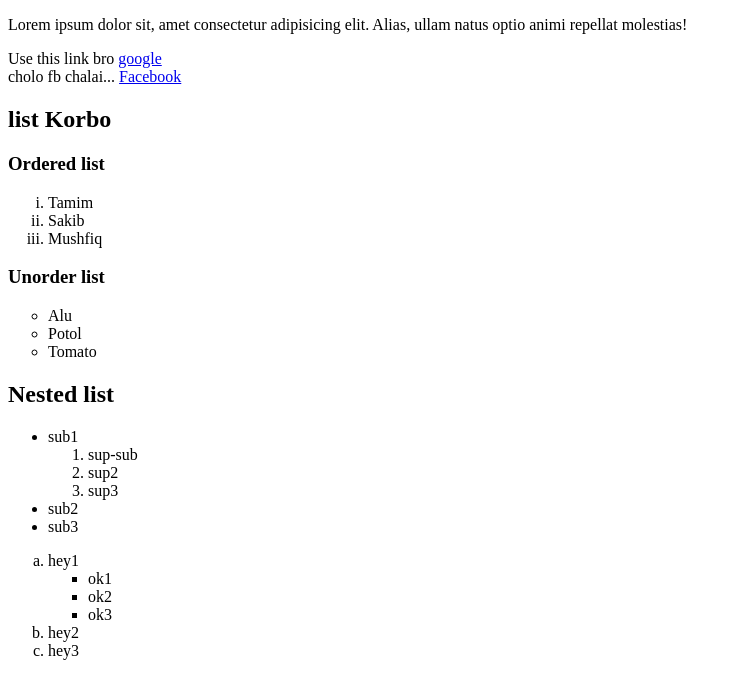
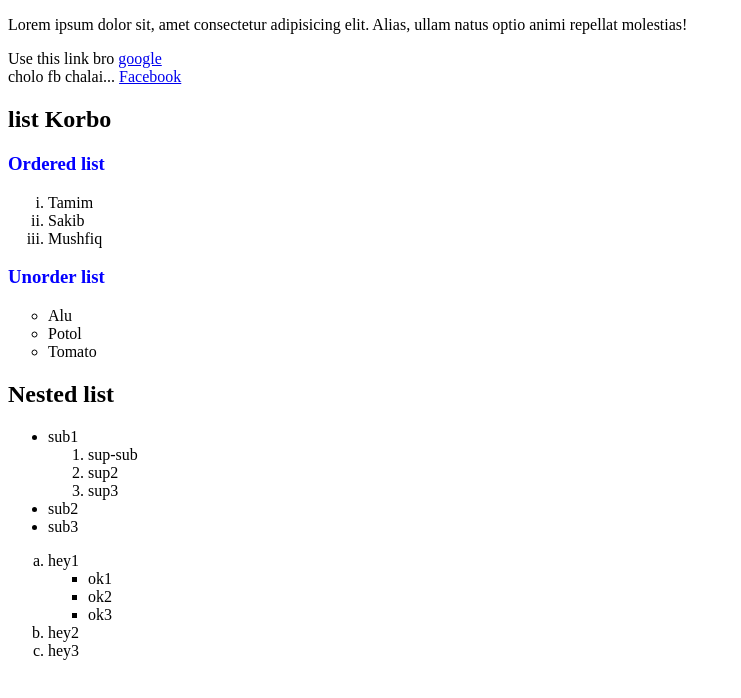
Before and after one commit to DeV-Hridoy/WB02, a plain HTML site: page class5.html in a window 1280 px wide. Shown: the whole page, without its empty margins (0-741 px from the left). Drawn offline with Linux system fonts and the light colour scheme.

Commit message:
adding style

```diff
--- a/class5.html
+++ b/class5.html
@@ -5,6 +5,11 @@
     <meta name="viewport" content="width=device-width, initial-scale=1.0">
     <title>Class 05</title>
     <link rel="shortcut icon" href="pics/Car.jpg" type="image/x-icon">
+    <style>
+        h3{
+            color: rgb(4, 0, 255);
+        }
+    </style>
 </head>
 <body>
     <p>Lorem ipsum dolor sit, amet consectetur adipisicing elit. Alias, ullam natus optio animi repellat molestias!</p>
```
